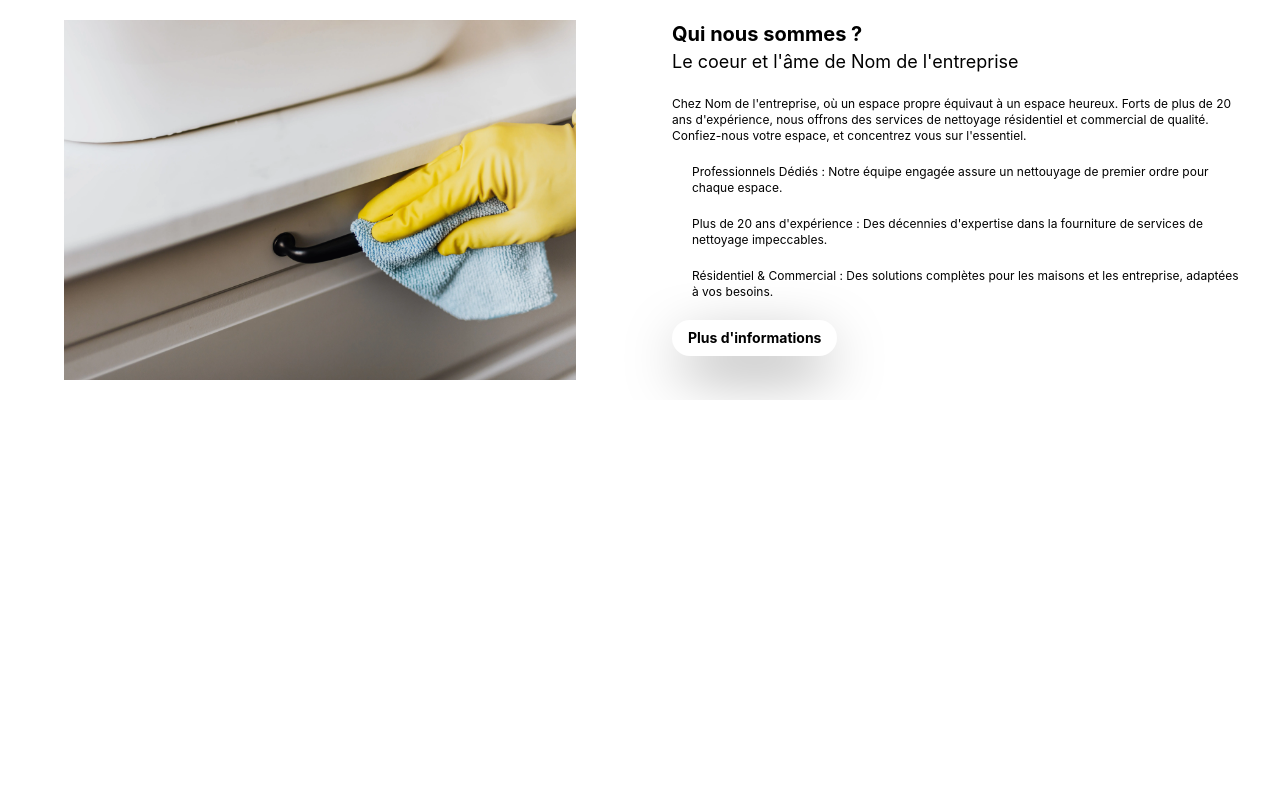
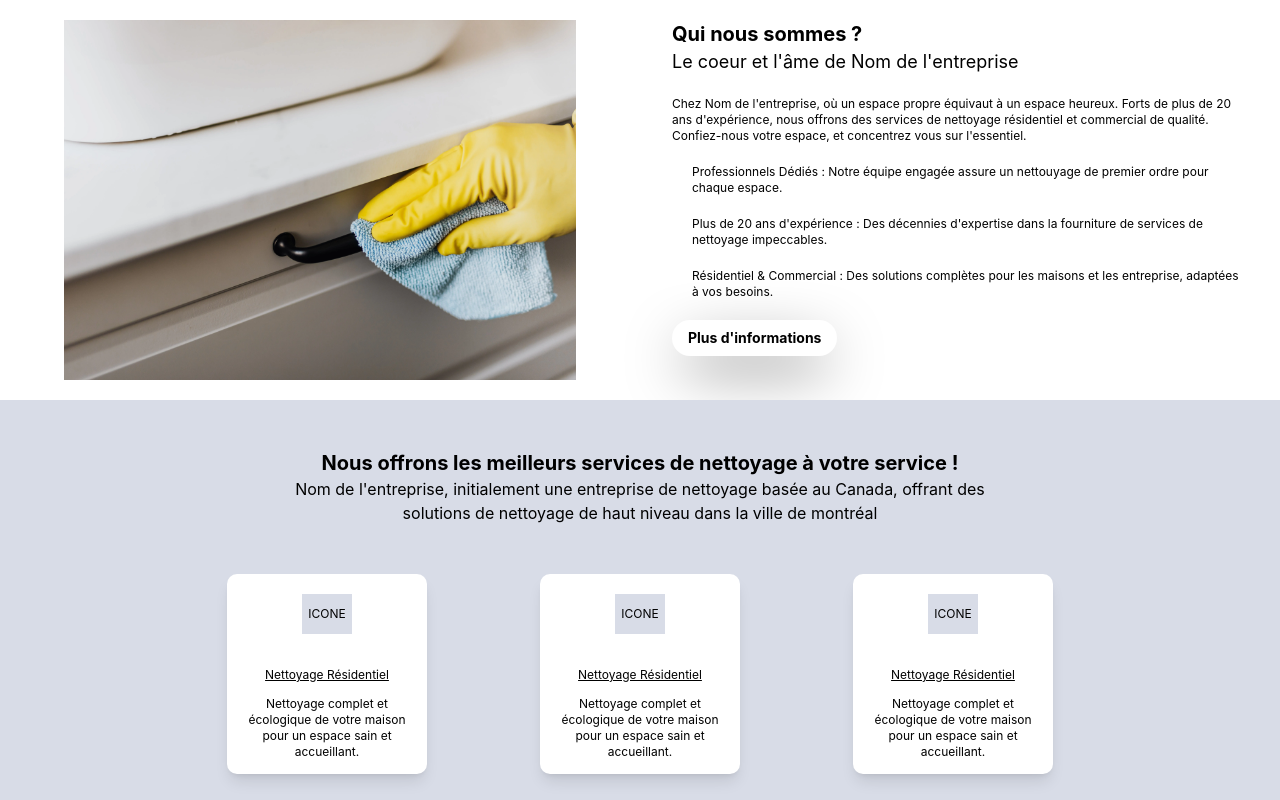
Before and after one commit to VIEIRA-Michel/cleanMaster, a React (Create React App) app in the folder app/: page / in a window 1280 px wide. Shown: the part 973-1773 px from the top of the page. Before the commit the page ends 1373 px from the top, so only its background shows below. Built offline with nearby package versions, Linux system fonts and the light colour scheme.

Commit message:
implement service section

```diff
--- a/app/src/App.js
+++ b/app/src/App.js
@@ -2,7 +2,8 @@
 import Header from "./components/Header/Header";
 import "./App.css";
 import HeroSection from "./components/HeroSection/HeroSection";
-import About from "./components/About/About";
+import AboutSection from "./components/AboutSection/AboutSection";
+import ServiceSection from "./components/ServiceSection/ServiceSection";
 
 function App() {
   console.log("render");
@@ -10,7 +11,8 @@ function App() {
     <div className="App">
       <Header />
       <HeroSection />
-      <About />
+      <AboutSection />
+      <ServiceSection />
     </div>
   );
 }
--- a/app/src/components/About/About.js
+++ b/app/src/components/AboutSection/AboutSection.js
@@ -3,7 +3,7 @@ import picture from "../../assets/image/img_about.webp";
 
 const About = () => {
   return (
-    <div className="w-screen h-[400px] bg-[white] flex flex-row mt-5">
+    <div className="w-screen h-[400px] bg-[white] flex flex-row mt-5 shadow-md shadow-[#A4A7B0]">
       <div className="w-[50%] h-full flex justify-center items-center">
         <img
           src={picture}
--- /dev/null
+++ b/app/src/components/ServiceSection/ServiceSection.js
@@ -0,0 +1,83 @@
+import React from "react";
+
+const ServiceSection = () => {
+  return (
+    <div className="w-screen h-[400px] flex justify-center items-center bg-[#D8DCE7]">
+      <div className="h-full bg-[#D8DCE7] flex flex-col justify-center items-center m-auto">
+        <div className="w-[90%] h-[100%] flex justify-evenly flex-col">
+          <div className="w-[70%] h-[30%] mx-auto flex justify-center items-center flex-col">
+            <div>
+              <h2 className="text-xl font-bold">
+                Nous offrons les meilleurs services de nettoyage à votre service
+                !
+              </h2>
+            </div>
+            <div className="">
+              <h3>
+                Nom de l'entreprise, initialement une entreprise de nettoyage
+                basée au Canada, offrant des solutions de nettoyage de haut
+                niveau dans la ville de montréal
+              </h3>
+            </div>
+          </div>
+          <div>
+            <div>
+              <div className="flex items-center justify-evenly flex-row">
+                <div className="w-[200px] h-[200px] bg-[white] shadow-lg rounded-[10px]">
+                  <div className="w-[100px] h-[40%] m-auto flex justify-center items-center">
+                    <span className="flex justify-center items-center text-xs w-[50%] h-[50%] bg-[#D8DCE7]">
+                      ICONE
+                    </span>
+                  </div>
+                  <div className="w-[80%] h-[60%] flex flex-col justify-evenly items-center m-auto">
+                    <div className="text-xs underline">
+                      Nettoyage Résidentiel
+                    </div>
+                    <div className="text-xs">
+                      Nettoyage complet et écologique de votre maison pour un
+                      espace sain et accueillant.
+                    </div>
+                  </div>
+                </div>
+                <div className="w-[200px] h-[200px] bg-[white] shadow-lg rounded-[10px]">
+                  <div className="w-[100px] h-[40%] m-auto flex justify-center items-center">
+                    <span className="flex justify-center items-center text-xs w-[50%] h-[50%] bg-[#D8DCE7]">
+                      ICONE
+                    </span>
+                  </div>
+                  <div className="w-[80%] h-[60%] flex flex-col justify-evenly items-center m-auto">
+                    <div className="text-xs underline">
+                      Nettoyage Résidentiel
+                    </div>
+                    <div className="text-xs">
+                      Nettoyage complet et écologique de votre maison pour un
+                      espace sain et accueillant.
+                    </div>
+                  </div>
+                </div>
+                <div className="w-[200px] h-[200px] bg-[white] shadow-lg rounded-[10px]">
+                  <div className="w-[100px] h-[40%] m-auto flex justify-center items-center">
+                    <span className="flex justify-center items-center text-xs w-[50%] h-[50%] bg-[#D8DCE7]">
+                      ICONE
+                    </span>
+                  </div>
+                  <div className="w-[80%] h-[60%] flex flex-col justify-evenly items-center m-auto">
+                    <div className="text-xs underline">
+                      Nettoyage Résidentiel
+                    </div>
+                    <div className="text-xs">
+                      Nettoyage complet et écologique de votre maison pour un
+                      espace sain et accueillant.
+                    </div>
+                  </div>
+                </div>
+              </div>
+            </div>
+          </div>
+        </div>
+      </div>
+    </div>
+  );
+};
+
+export default ServiceSection;
```
